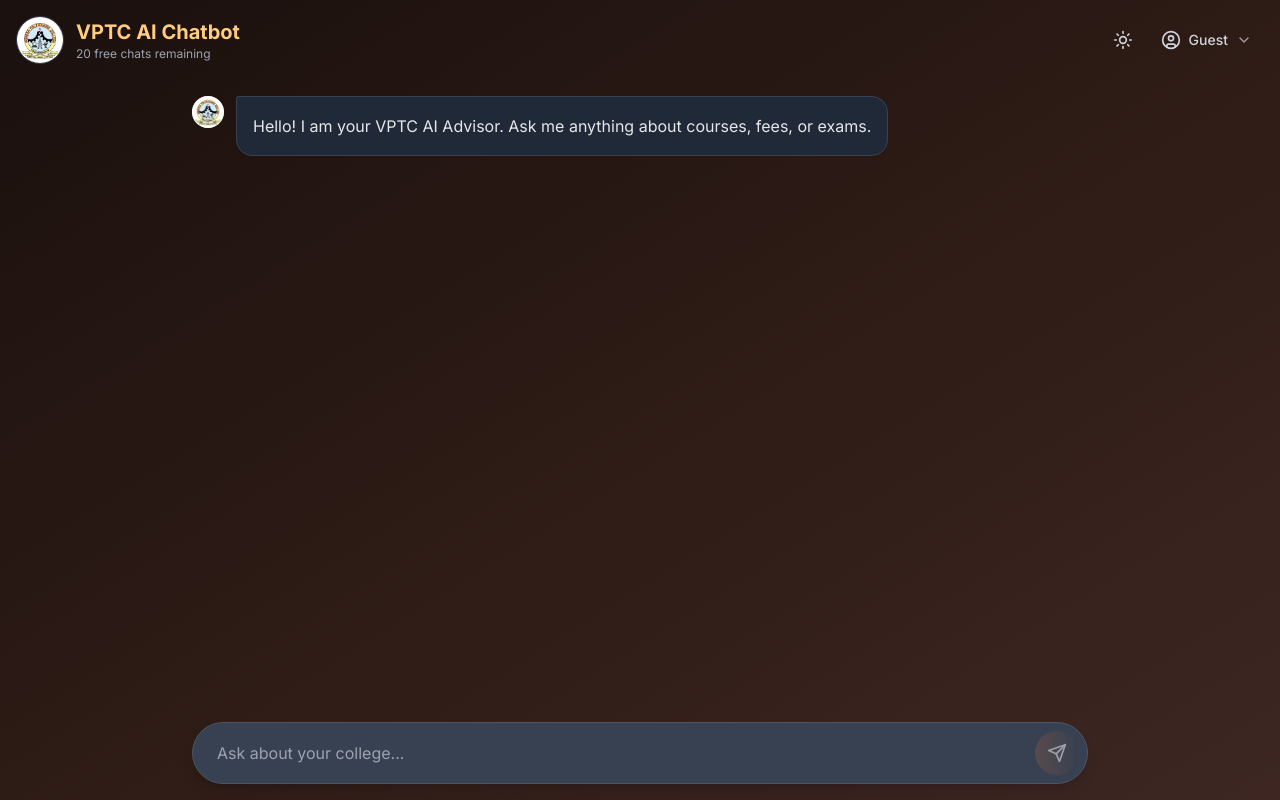
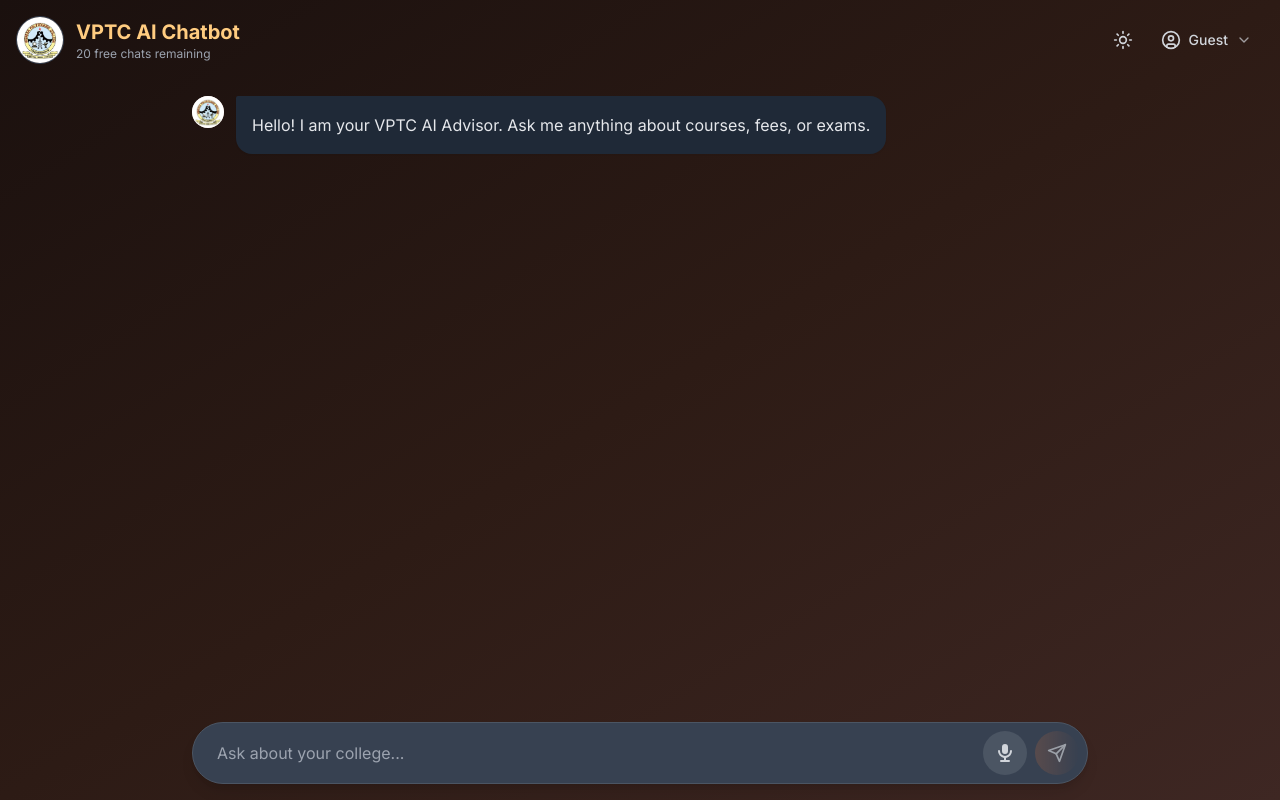
Before and after one commit to sri-vijay-git/vptc-ai-chatbot, a Next.js app in the folder frontend/: page /chat in a window 1280 px wide. Built offline with nearby package versions, Linux system fonts and the light colour scheme.

Commit message:
Add voice input feature with speech recognition and improved error handling

```diff
--- a/frontend/app/(dashboard)/chat/page.tsx
+++ b/frontend/app/(dashboard)/chat/page.tsx
@@ -45,6 +45,10 @@ function ChatContent() {
     const [userEmail, setUserEmail] = useState<string | null>(null);
     const searchParams = useSearchParams();
     const hasAutoSent = useRef(false);
+
+    // Voice Input State
+    const [isListening, setIsListening] = useState(false);
+    const recognitionRef = useRef<any>(null);
 
     // Handle auto-send from homepage query
     useEffect(() => {
@@ -138,6 +142,63 @@ function ChatContent() {
         }
     };
 
+    // Voice Input Handler
+    const handleVoiceInput = () => {
+        if (!('webkitSpeechRecognition' in window) && !('SpeechRecognition' in window)) {
+            alert('Voice input not supported in your browser. Please use Chrome, Edge, or Safari.');
+            return;
+        }
+
+        if (isListening) {
+            // Stop listening
+            recognitionRef.current?.stop();
+            setIsListening(false);
+            return;
+        }
+
+        // Start listening
+        const SpeechRecognition = (window as any).SpeechRecognition || (window as any).webkitSpeechRecognition;
+        const recognition = new SpeechRecognition();
+
+        recognition.lang = 'en-US';
+        recognition.continuous = false;
+        recognition.interimResults = false;
+
+        recognition.onstart = () => {
+            setIsListening(true);
+        };
+
+        recognition.onresult = (event: any) => {
+            const transcript = event.results[0][0].transcript;
+            setInput(transcript);
+            setIsListening(false);
+        };
+
+        recognition.onerror = (event: any) => {
+            console.error('Speech recognition error:', event.error);
+            setIsListening(false);
+
+            // Provide helpful error messages
+            if (event.error === 'not-allowed') {
+                alert('Microphone access denied. Please:\n\n1. Click the lock icon in your browser address bar\n2. Allow microphone permission\n3. Refresh the page and try again');
+            } else if (event.error === 'no-speech') {
+                alert('No speech detected. Please try again and speak clearly.');
+            } else if (event.error === 'audio-capture') {
+                alert('No microphone found. Please check your microphone connection.');
+            } else if (event.error === 'network') {
+                alert('Network error. Please check your internet connection.');
+            } else {
+                alert('Could not recognize speech. Please try again.');
+            }
+        };
+
+        recognition.onend = () => {
+            setIsListening(false);
+        };
+
+        recognitionRef.current = recognition;
+        recognition.start();
+    };
 
 
     return (
@@ -267,10 +328,12 @@ function ChatContent() {
                                 </div>
 
                                 {/* Message Bubble */}
-                                <div className={`rounded-2xl p-4 shadow-sm ${msg.role === "user"
-                                    ? "bg-primary text-white rounded-tr-sm"
-                                    : "bg-white dark:bg-gray-800 text-gray-800 dark:text-gray-200 rounded-tl-sm border border-gray-200 dark:border-gray-700"
-                                    }`}>
+                                <div
+                                    className={`rounded-2xl p-4 shadow-sm ${msg.role === "user"
+                                        ? "bg-primary text-white rounded-tr-sm border border-blue-600"
+                                        : "bg-white dark:bg-gray-800 text-gray-800 dark:text-gray-200 rounded-tl-sm"
+                                        }`}
+                                >
                                     <p className="whitespace-pre-wrap leading-relaxed">{msg.content}</p>
                                     {msg.sources && msg.sources.length > 0 && (
                                         (() => {
@@ -326,6 +389,29 @@ function ChatContent() {
                             className="flex-1 px-4 py-2 bg-transparent focus:outline-none text-gray-900 dark:text-white placeholder-gray-500 dark:placeholder-gray-400"
                             disabled={loading || (isGuest && !canChat())}
                         />
+
+                        {/* Voice Input Button */}
+                        <button
+                            type="button"
+                            onClick={handleVoiceInput}
+                            disabled={loading || (isGuest && !canChat())}
+                            className={`p-3 rounded-full transition-all ${isListening
+                                ? 'bg-red-500 text-white animate-pulse'
+                                : 'bg-gray-200 dark:bg-gray-600 text-gray-700 dark:text-gray-300 hover:bg-gray-300 dark:hover:bg-gray-500'
+                                } disabled:opacity-50 disabled:cursor-not-allowed`}
+                            title={isListening ? "Listening... Click to stop" : "Voice input"}
+                        >
+                            {isListening ? (
+                                <div className="w-5 h-5 flex items-center justify-center">
+                                    <div className="w-3 h-3 rounded-full bg-white"></div>
+                                </div>
+                            ) : (
+                                <svg className="w-5 h-5" fill="currentColor" viewBox="0 0 20 20">
+                                    <path d="M7 4a3 3 0 016 0v4a3 3 0 11-6 0V4zm4 10.93A7.001 7.001 0 0017 8a1 1 0 10-2 0A5 5 0 015 8a1 1 0 00-2 0 7.001 7.001 0 006 6.93V17H6a1 1 0 100 2h8a1 1 0 100-2h-3v-2.07z" />
+                                </svg>
+                            )}
+                        </button>
+
                         <button
                             type="submit"
                             disabled={loading || !input.trim() || (isGuest && !canChat())}
--- /dev/null
+++ b/frontend/components/SplashScreen.tsx
@@ -0,0 +1,109 @@
+"use client";
+
+import { motion } from "framer-motion";
+import Image from "next/image";
+import { useTheme } from "@/contexts/ThemeContext";
+
+interface SplashScreenProps {
+    onComplete: () => void;
+}
+
+export default function SplashScreen({ onComplete }: SplashScreenProps) {
+    const { theme } = useTheme();
+
+    return (
+        <motion.div
+            className={`fixed inset-0 z-50 flex flex-col items-center justify-center overflow-hidden ${theme === "dark"
+                    ? "bg-gradient-to-br from-[#1a100e] via-[#2d1b15] to-[#3e2723]"
+                    : "bg-gradient-to-br from-[#ffffff] via-[#fff8e1] to-[#ffe0b2]"
+                }`}
+            initial={{ opacity: 1 }}
+            animate={{ opacity: 1 }}
+            exit={{ opacity: 0 }}
+            transition={{ duration: 0.5 }}
+            onAnimationComplete={onComplete}
+        >
+            {/* Logo with zoom-in animation */}
+            <motion.div
+                initial={{ scale: 0.5, opacity: 0 }}
+                animate={{ scale: 1, opacity: 1 }}
+                transition={{
+                    duration: 0.8,
+                    ease: "easeOut",
+                }}
+                className="relative w-32 h-32 mb-6"
+            >
+                <div className="relative w-full h-full rounded-full overflow-hidden shadow-2xl">
+                    <Image
+                        src="/logo.png"
+                        alt="VPTC Logo"
+                        fill
+                        className="object-cover"
+                        priority
+                    />
+                </div>
+            </motion.div>
+
+            {/* Title with fade-in animation */}
+            <motion.div
+                initial={{ opacity: 0, y: 20 }}
+                animate={{ opacity: 1, y: 0 }}
+                transition={{
+                    duration: 0.8,
+                    delay: 0.3,
+                    ease: "easeOut",
+                }}
+                className="text-center"
+            >
+                <h1
+                    className={`text-4xl md:text-5xl font-bold mb-2 ${theme === "dark" ? "text-white" : "text-[#0a1628]"
+                        }`}
+                >
+                    VPTC AI
+                </h1>
+                <motion.p
+                    initial={{ opacity: 0 }}
+                    animate={{ opacity: 1 }}
+                    transition={{
+                        duration: 0.6,
+                        delay: 0.6,
+                    }}
+                    className={`text-lg ${theme === "dark" ? "text-[#d7ccc8]" : "text-[#5d4037]"
+                        }`}
+                >
+                    Your Intelligent Campus Assistant
+                </motion.p>
+            </motion.div>
+
+            {/* Loading indicator */}
+            <motion.div
+                initial={{ opacity: 0 }}
+                animate={{ opacity: 1 }}
+                transition={{
+                    duration: 0.4,
+                    delay: 1,
+                }}
+                className="mt-12"
+            >
+                <div className="flex gap-2">
+                    {[0, 1, 2].map((i) => (
+                        <motion.div
+                            key={i}
+                            className={`w-2 h-2 rounded-full ${theme === "dark" ? "bg-[#ffcc80]" : "bg-[#3e2723]"
+                                }`}
+                            animate={{
+                                scale: [1, 1.5, 1],
+                                opacity: [0.5, 1, 0.5],
+                            }}
+                            transition={{
+                                duration: 1,
+                                repeat: Infinity,
+                                delay: i * 0.2,
+                            }}
+                        />
+                    ))}
+                </div>
+            </motion.div>
+        </motion.div>
+    );
+}
--- a/frontend/package.json
+++ b/frontend/package.json
@@ -11,6 +11,7 @@
     "dependencies": {
         "axios": "^1.6.7",
         "clsx": "^2.1.0",
+        "framer-motion": "^11.0.0",
         "lucide-react": "^0.330.0",
         "next": "^15.1.3",
         "react": "^18",
```
Also changed, not shown: frontend/app/page.tsx (+33 -7 lines), 2 other files (tests, documents, lock files or other folders).
